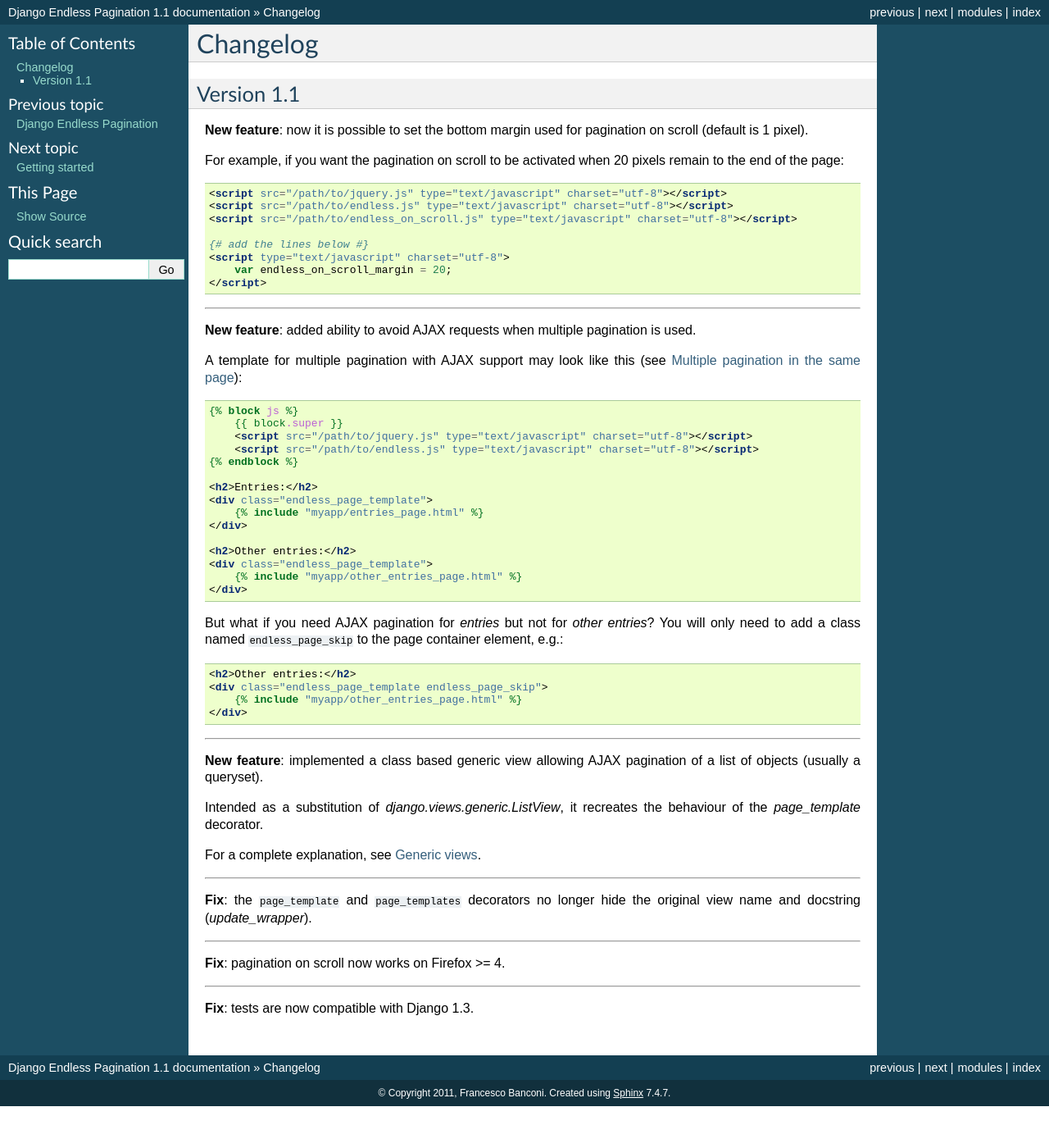
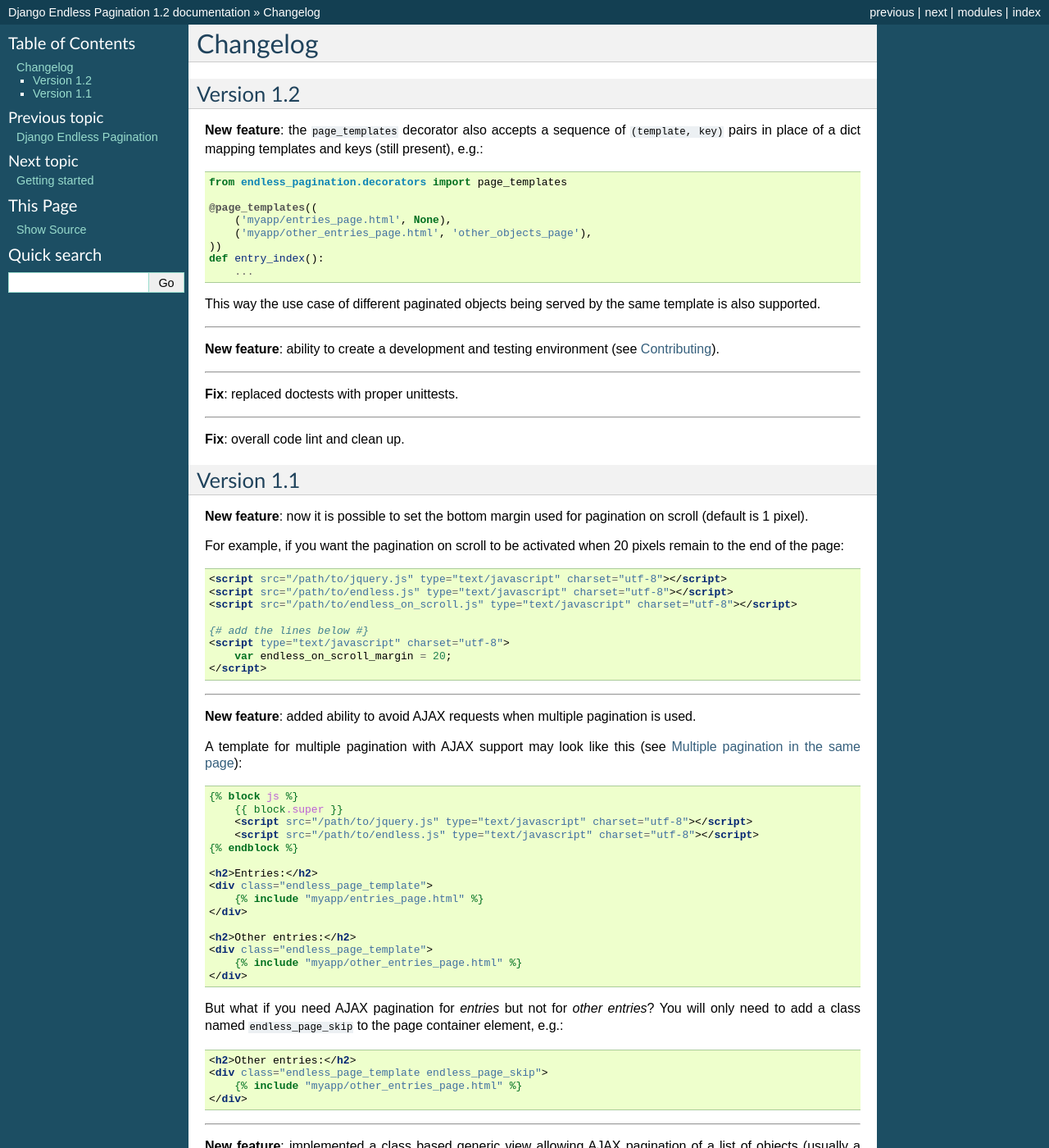
Before and after one commit to frankban/django-endless-pagination, a Sphinx documentation site: the page built from doc/changelog.rst, in a window 1280 px wide and 1400 px high. Shown: the whole window at 82% size. Built offline with Sphinx 7.4.7, drawn with Linux system fonts in a browser that asks for light colours; some of the changed text lies outside the part shown.

Commit message:
Decorators unit tests. Supporting sequence of template, key pairs in decorators.page_templates(). Updated docs and added a contributing doc page.

```diff
--- a/doc/changelog.rst
+++ b/doc/changelog.rst
@@ -1,5 +1,38 @@
 Changelog
 =========
+
+Version 1.2
+~~~~~~~~~~~
+
+**New feature**: the ``page_templates`` decorator also accepts a sequence
+of ``(template, key)`` pairs in place of a dict mapping templates and keys
+(still present), e.g.::
+
+    from endless_pagination.decorators import page_templates
+
+    @page_templates((
+        ('myapp/entries_page.html', None),
+        ('myapp/other_entries_page.html', 'other_objects_page'),
+    ))
+    def entry_index():
+        ...
+
+This way the use case of different paginated objects being served by the
+same template is also supported.
+
+----
+
+**New feature**: ability to create a development and testing environment
+(see :doc:`contributing`).
+
+----
+
+**Fix**: replaced doctests with proper unittests.
+
+----
+
+**Fix**: overall code lint and clean up.
+
 
 Version 1.1
 ~~~~~~~~~~~
--- a/doc/conf.py
+++ b/doc/conf.py
@@ -49,9 +49,9 @@
 # built documents.
 #
 # The short X.Y version.
-version = '1.1'
+version = '1.2'
 # The full version, including alpha/beta/rc tags.
-release = '1.1'
+release = '1.2'
 
 # The language for content autogenerated by Sphinx. Refer to documentation
 # for a list of supported languages.
@@ -211,7 +211,10 @@
 
 # One entry per manual page. List of tuples
 # (source start file, name, description, authors, manual section).
-man_pages = [
-    ('index', 'djangoendlesspagination', u'Django Endless Pagination Documentation',
-     [u'Francesco Banconi'], 1)
-]
+man_pages = [(
+    'index',
+    'djangoendlesspagination',
+    u'Django Endless Pagination Documentation',
+    [u'Francesco Banconi'],
+    1,
+)]
--- a/doc/index.rst
+++ b/doc/index.rst
@@ -25,4 +25,5 @@
    templatetags_reference
    customization
    generic_views
+   contributing
    thanks
```
Also changed, not shown: doc/contributing.rst (added, +39 -0 lines), doc/digg_pagination.rst (+5 -5 lines), doc/multiple_pagination.rst (+24 -8 lines), doc/twitter_pagination.rst (+18 -17 lines), 3 other files.
